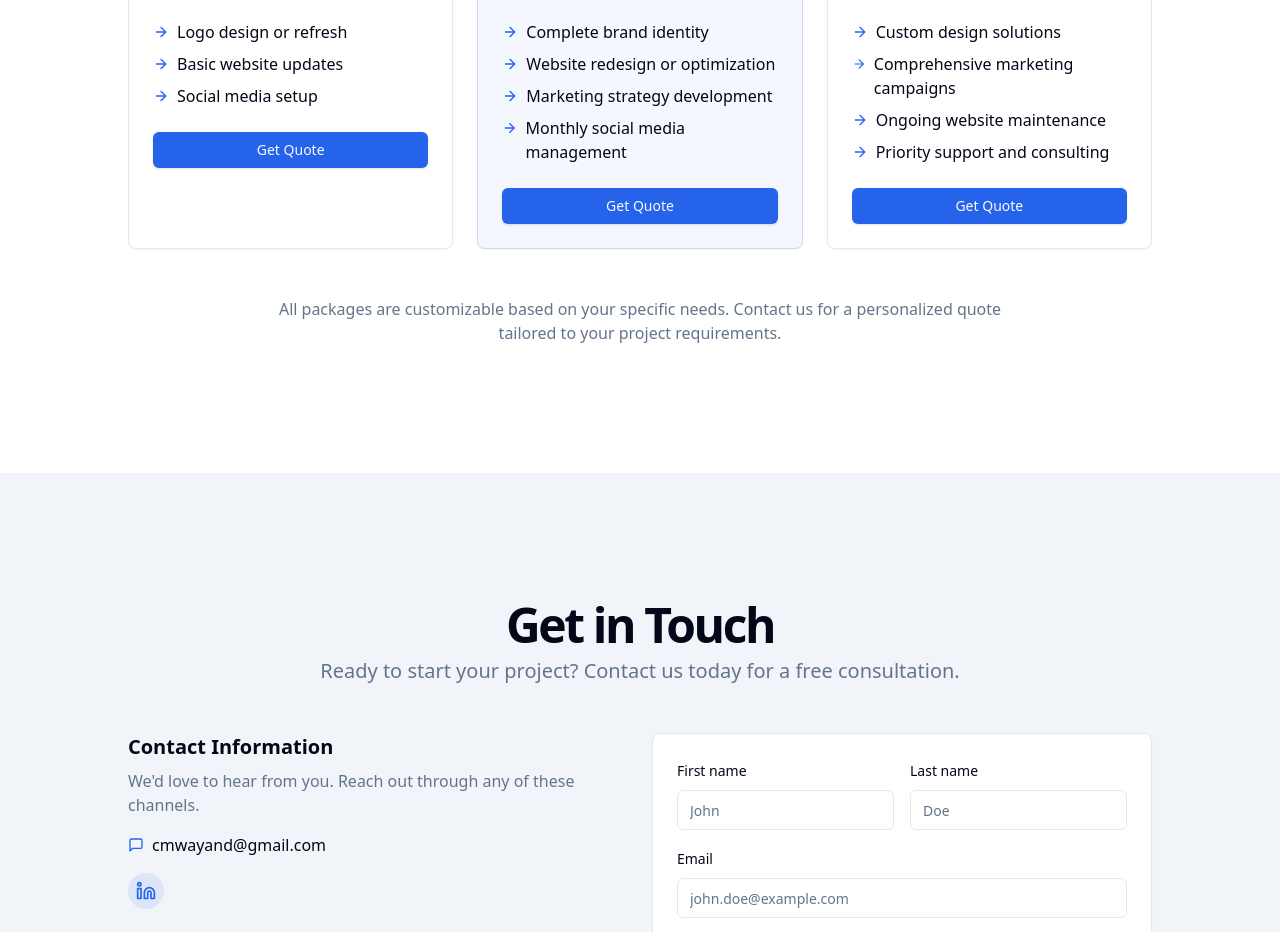
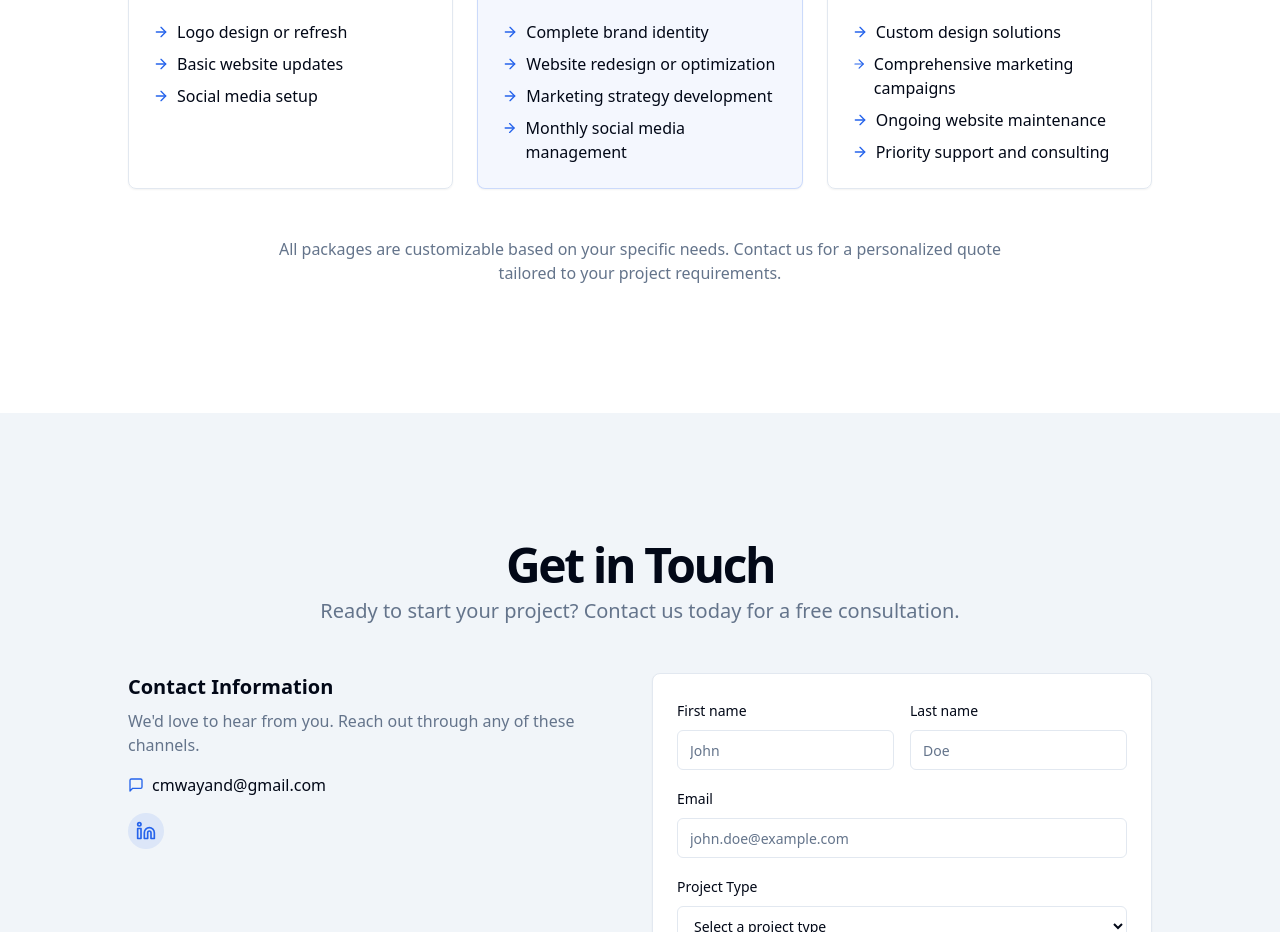
Before and after one commit to cmwayand/wavydogdesign, a Next.js app: page / in a window 1280 px wide. Shown: the part 2580-3512 px from the top of the page. Built offline with nearby package versions, Linux system fonts and the light colour scheme.

Commit message:
took out unnecessary buttons

```diff
--- a/app/page.tsx
+++ b/app/page.tsx
@@ -303,11 +303,6 @@ export default function Home() {
 										</li>
 									</ul>
 								</div>
-								<div className="mt-6">
-									<Button className="w-full" asChild>
-										<Link href="#contact">Get Quote</Link>
-									</Button>
-								</div>
 							</div>
 							<div className="flex flex-col rounded-lg border p-6 shadow-sm bg-primary/5 border-primary/20">
 								<div className="space-y-2">
@@ -336,11 +331,6 @@ export default function Home() {
 										</li>
 									</ul>
 								</div>
-								<div className="mt-6">
-									<Button className="w-full" asChild>
-										<Link href="#contact">Get Quote</Link>
-									</Button>
-								</div>
 							</div>
 							<div className="flex flex-col rounded-lg border p-6 shadow-sm">
 								<div className="space-y-2">
@@ -368,11 +358,6 @@ export default function Home() {
 											<span>Priority support and consulting</span>
 										</li>
 									</ul>
-								</div>
-								<div className="mt-6">
-									<Button className="w-full" asChild>
-										<Link href="#contact">Get Quote</Link>
-									</Button>
 								</div>
 							</div>
 						</div>
```
